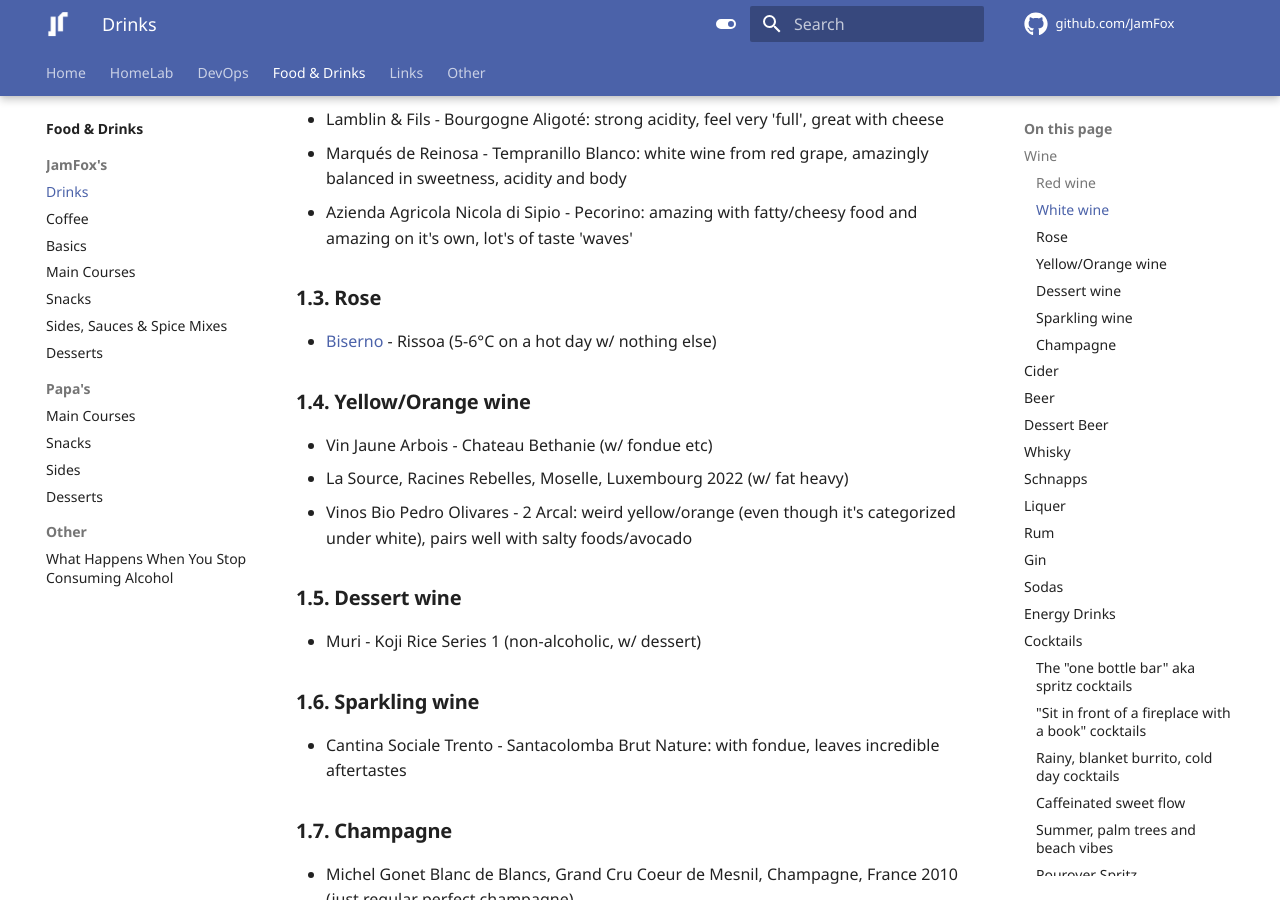
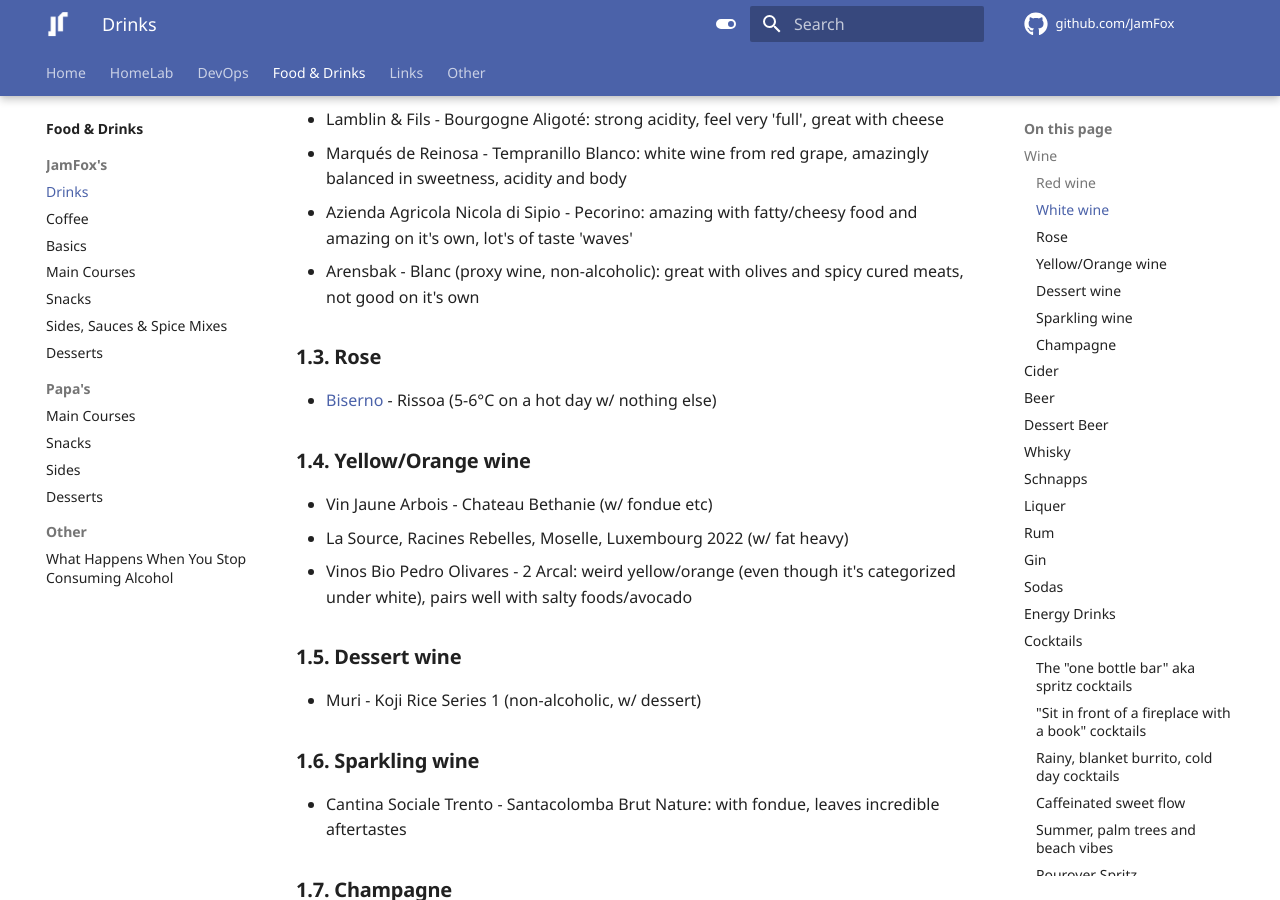
Before and after one commit to JamFox/docs.jamfox.dev, an MkDocs documentation site: the page built from docs/content/food/drinks.md, in a window 1280 px wide and 900 px high, scrolled down 1556 px. Built offline with MkDocs 1.6.1 and Material for MkDocs 9.7.7, drawn with Linux system fonts in a browser that asks for light colours; plug-ins that fetch from the network failed and are left out; comment, search, counter and statistics services are not loaded.

Commit message:
add arensbak

```diff
--- a/docs/content/food/drinks.md
+++ b/docs/content/food/drinks.md
@@ -46,6 +46,7 @@ Collection of my favorite drinks.
 - Lamblin & Fils - Bourgogne Aligoté: strong acidity, feel very 'full', great with cheese
 - Marqués de Reinosa - Tempranillo Blanco: white wine from red grape, amazingly balanced in sweetness, acidity and body
 - Azienda Agricola Nicola di Sipio - Pecorino: amazing with fatty/cheesy food and amazing on it's own, lot's of taste 'waves'
+- Arensbak - Blanc (proxy wine, non-alcoholic): great with olives and spicy cured meats, not good on it's own
 
 ### Rose
 
```
